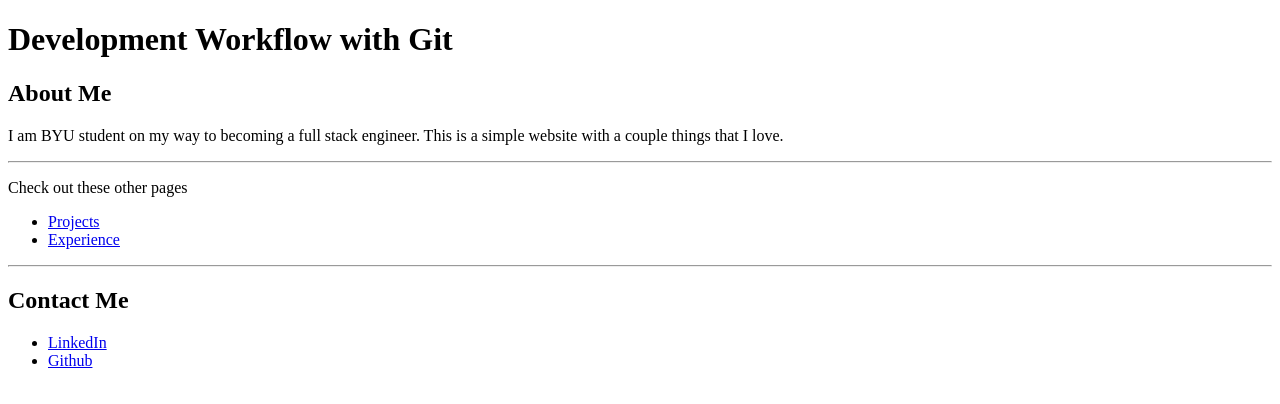
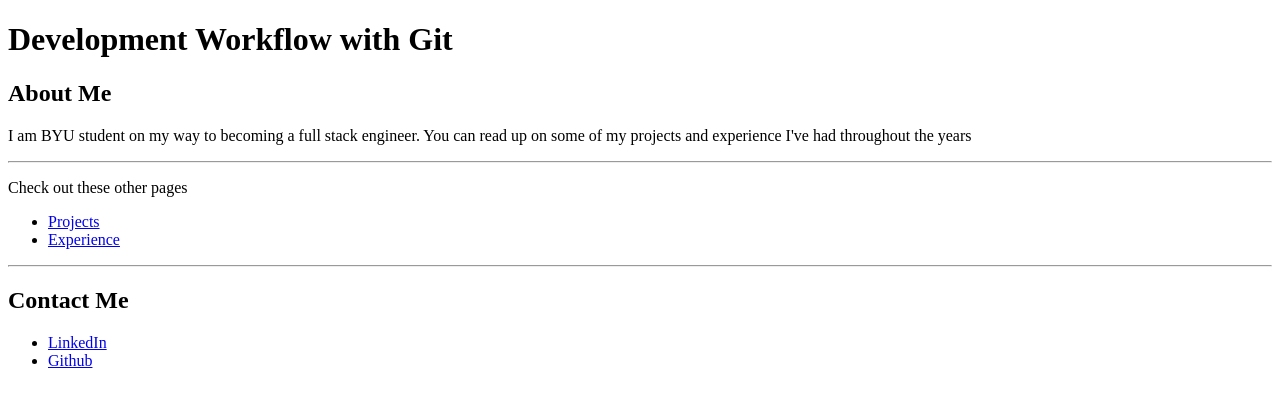
Before and after one commit to MichaelEdwardBlack/CS260-D7, a plain HTML site: page index.html in a window 1280 px wide. Drawn offline with Linux system fonts and the light colour scheme.

Commit message:
fixed about me paragraph

```diff
--- a/index.html
+++ b/index.html
@@ -7,7 +7,7 @@
   <body>
     <h1>Development Workflow with Git</h1>
     <h2>About Me</h2>
-    <p>I am BYU student on my way to becoming a full stack engineer. This is a simple website with a couple things that I love.</p>
+    <p>I am BYU student on my way to becoming a full stack engineer. You can read up on some of my projects and experience I've had throughout the years</p>
     <hr />
     <p>Check out these other pages</p>
     <ul>
```
